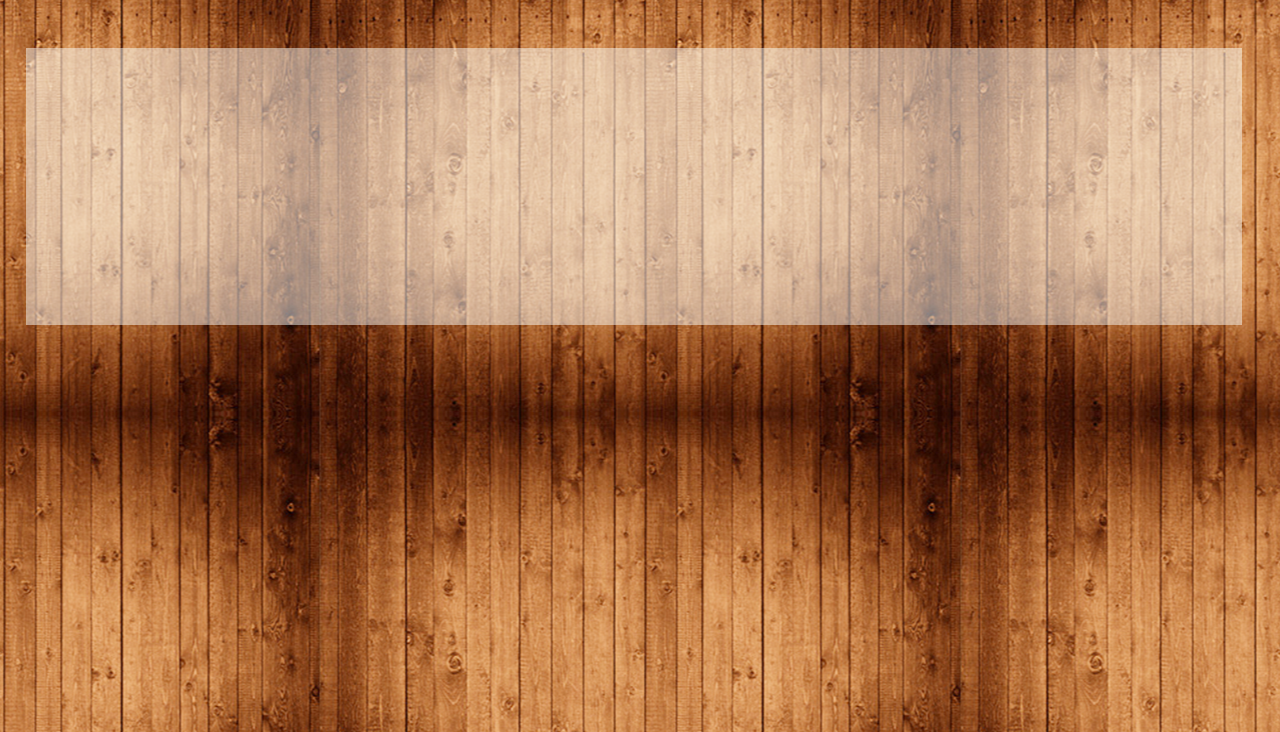
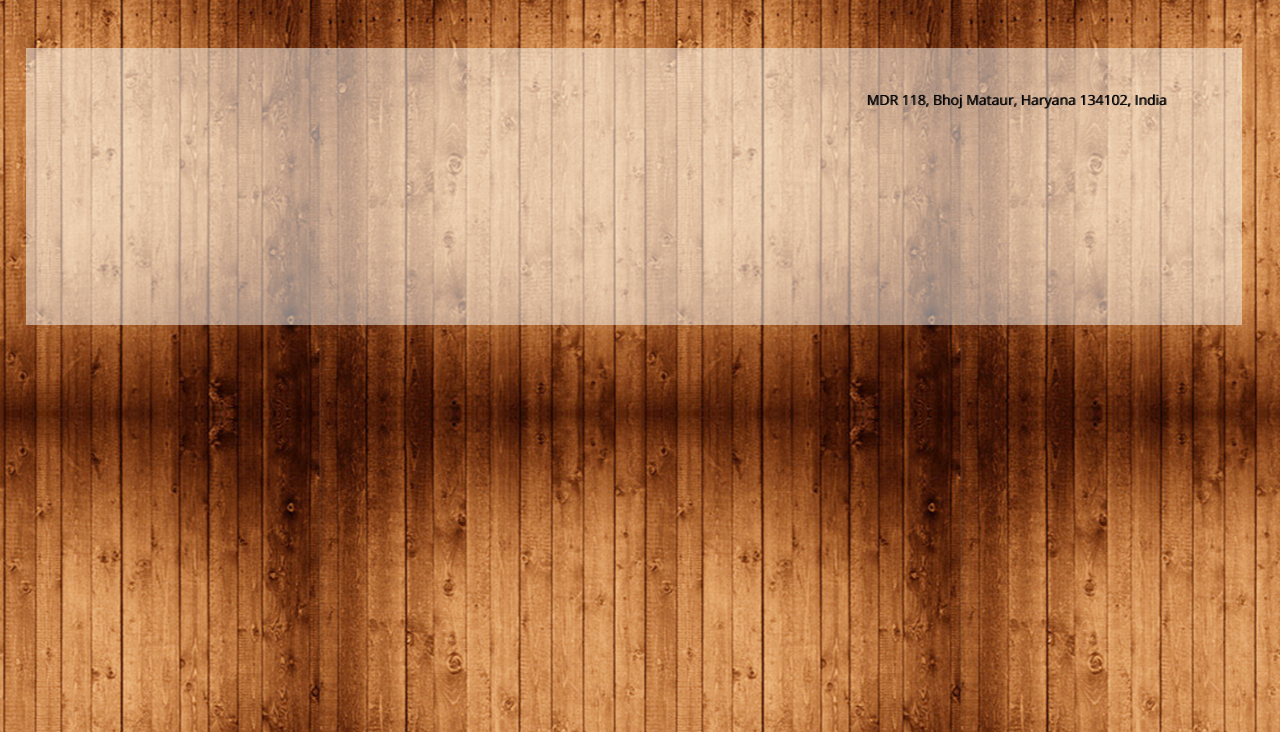
Before and after one commit to jarnailboparai/ycc_testnewIE_423, a plain HTML site: page location_2601.html in a window 1280 px wide. Shown: the part 68-800 px from the top of the page. Drawn offline with Linux system fonts and the light colour scheme; some packages are replaced by stand-ins of ours; files whose address does not match are found by name; a web font is replaced by a local one.

Commit message:
First Commit By Chance

```diff
--- a/location_2601.html
+++ b/location_2601.html
@@ -296,7 +296,7 @@ setTimeout(loadScript,3000);
 
   <!-- Location Address -->
 
-  <div class="location_address"><p></p></div>
+  <div class="location_address"><p>MDR 118, Bhoj Mataur, Haryana 134102, India</p></div>
 
   <!-- Location Address Ends Here -->
 
```
